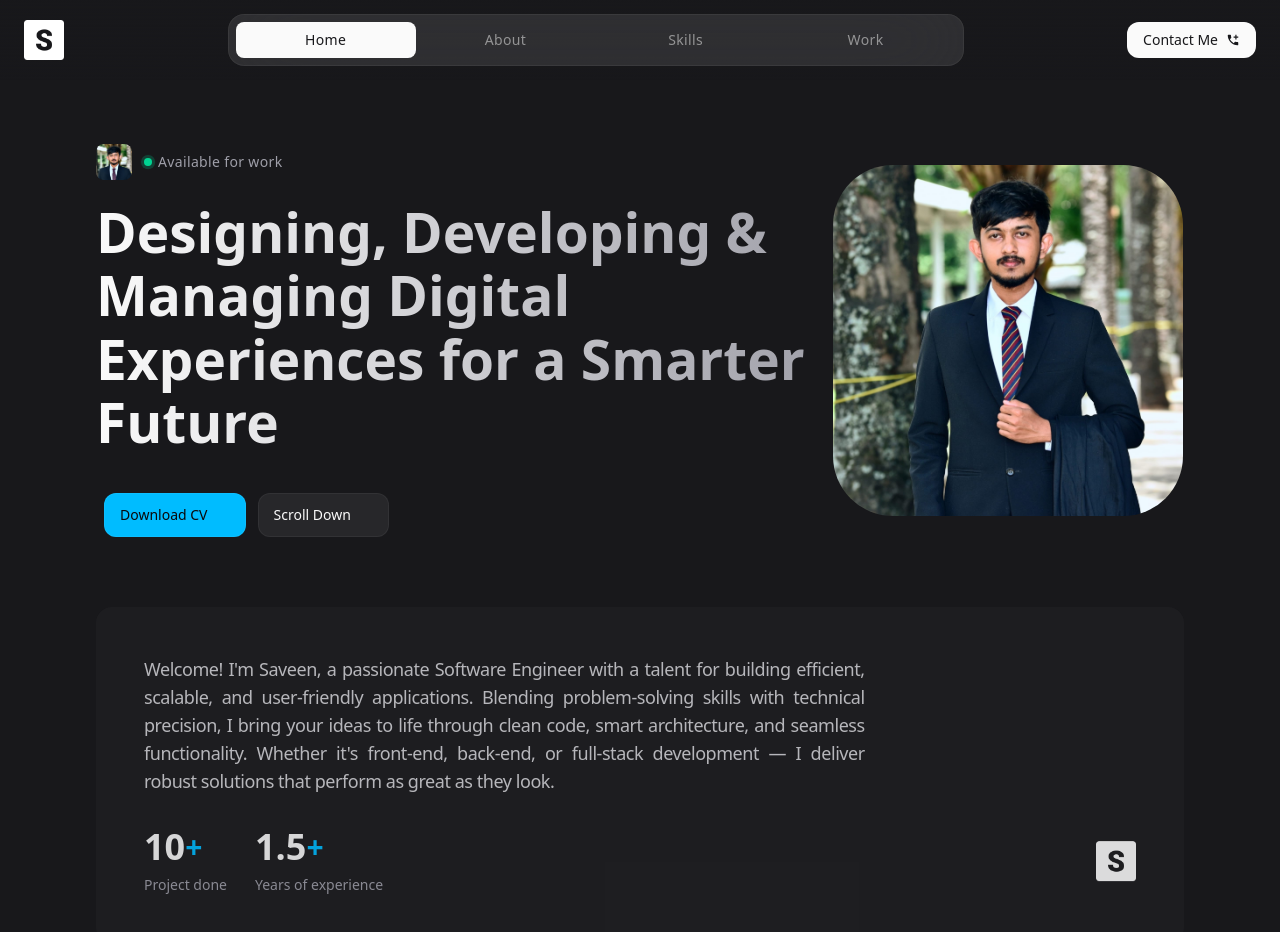
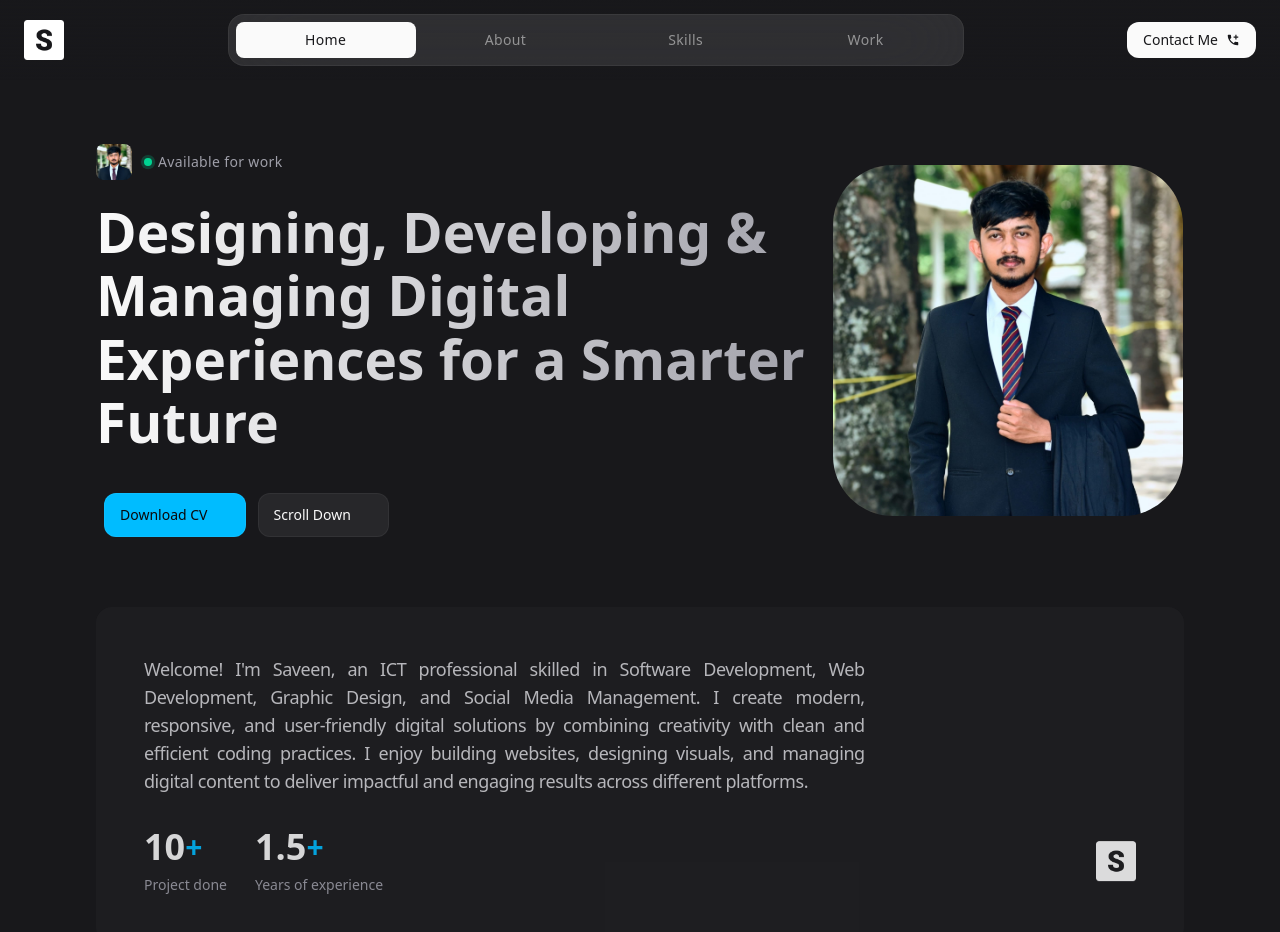
Before and after one commit to saveen99/My-Portfolio-React-Tailwind-V4, a React (Vite) app: page / in a window 1280 px wide. Shown: the top 932 px of the page. Built offline with nearby package versions, Linux system fonts and the light colour scheme.

Commit message:
Update About.jsx

```diff
--- a/src/components/About.jsx
+++ b/src/components/About.jsx
@@ -26,8 +26,8 @@ const About = () => {
         md:p-12 reveal-up">
           <p className="text-zinc-300 mb-4 md:mb-8 md:text-lg
           md:max-w-[70ch] text-justify tracking-tight">
-            Welcome! I&apos;m Saveen, a passionate Software Engineer with a talent for building efficient, scalable, and user-friendly applications.
-            Blending problem-solving skills with technical precision, I bring your ideas to life through clean code, smart architecture, and seamless functionality. Whether it&apos;s front-end, back-end, or full-stack development — I deliver robust solutions that perform as great as they look.
+            Welcome! I&apos;m Saveen, an ICT professional skilled in Software Development, Web Development, Graphic Design, and Social Media Management. I create modern, responsive, and user-friendly digital solutions by combining creativity with clean and efficient coding practices.
+            I enjoy building websites, designing visuals, and managing digital content to deliver impactful and engaging results across different platforms.
           </p>
           <div className="flex flex-wrap items-center gap-4
           md:gap-7">
```
